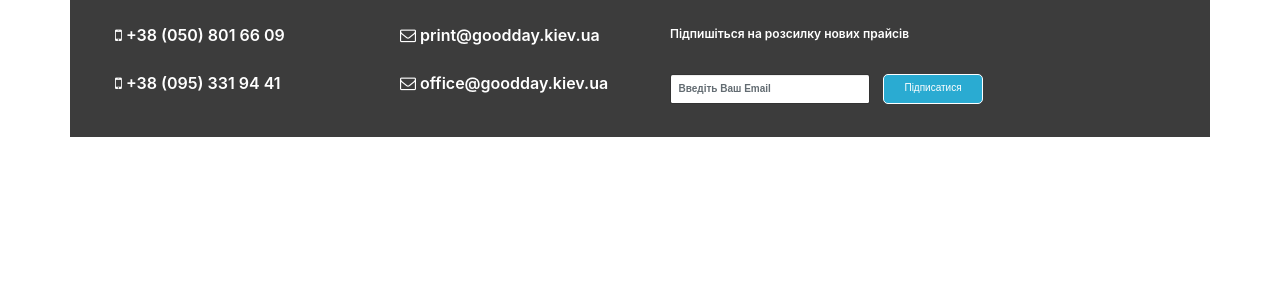
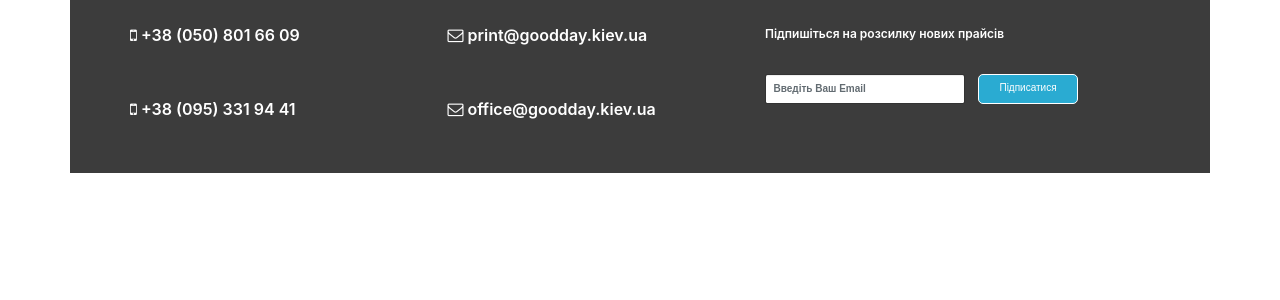
Before and after one commit to SanaStashkevich/Print-Denis, a Yii app: template views/layouts/main.php in a window 1280 px wide. Shown: the part 199-499 px from the top of the page. Run offline with PHP 8.4 and a stand-in for Yii, Linux system fonts and the light colour scheme; the template is opened without the code that fills it, so the values that code supplies are empty; form fields are guessed from the names that the template uses; some libraries are stand-ins or nearby versions.

Commit message:
Some change styles

```diff
--- a/views/layouts/_footer.php
+++ b/views/layouts/_footer.php
@@ -7,25 +7,27 @@ $model = $this->params['form_subs'];
 
 <footer class="footer">
     <div class="container">
-        <div class="col-md-6 contact">
+        <div class="col-md-7 contact">
             <div class="wrapper-contact">
-                <div class="row">
-                    <div class="col-md-6">
+                    <div class="col-lg-6 phone">
                         <p>
                             <a href="tel:+380508016609"><i class="fa fa-mobile" aria-hidden="true"></i> +38 (050) 801 66 09</a>
-                            <br><a href="tel:+380953319441"><i class="fa fa-mobile" aria-hidden="true"></i> +38 (095) 331 94 41</a>
+                        </p>
+                        <p>
+                            <a href="tel:+380953319441"><i class="fa fa-mobile" aria-hidden="true"></i> +38 (095) 331 94 41</a>
                         </p>
                     </div>
-                    <div class="col-md-6">
+                    <div class="col-lg-6">
                         <p>
                             <a href="mailto:print@goodday.kiev.ua"><i class="fa fa-envelope-o" aria-hidden="true"></i> print@goodday.kiev.ua</a>
-                            <br><a href="mailto:office@goodday.kiev.ua"><i class="fa fa-envelope-o" aria-hidden="true"></i> office@goodday.kiev.ua</a><br>
+                        </p>
+                        <p>
+                            <a href="mailto:office@goodday.kiev.ua"><i class="fa fa-envelope-o" aria-hidden="true"></i> office@goodday.kiev.ua</a><br>
                         </p>
                     </div>
-                </div>
             </div>
         </div>
-        <div class="col-md-6 form-subscribers">
+        <div class="col-md-5 form-subscribers">
             <p>Підпишіться на розсилку нових прайсів</p>
             <?php $form = ActiveForm::begin(
                     [
--- a/views/layouts/_header.php
+++ b/views/layouts/_header.php
@@ -39,7 +39,9 @@ use yii\helpers\Html;
         ]);
         NavBar::end();
         ?>
+
         <? include_once "_modal_form.php" ?>
+
     </div>
 
 </header>
--- a/web/css/site.scss
+++ b/web/css/site.scss
@@ -434,6 +448,10 @@ footer {
       font-weight: 600;
       .wrapper-contact {
         //border-right: 1px solid #fff;
+        p {
+          display: inline-block;
+          margin-bottom: 20px;
+        }
         a {
           display: ruby-text;
           margin-bottom: 10px;
```
Also changed, not shown: other parts of web/css/site.scss (+72 -58 lines), web/css/site.css, 1 other file.
